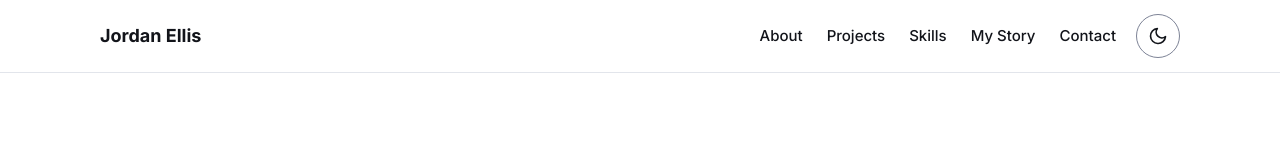
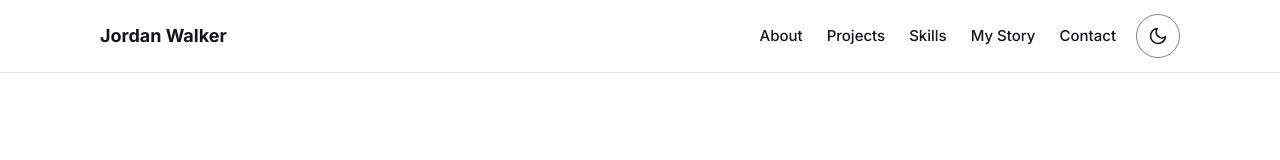
Before and after one commit to toinguyen-agilityio/my-portfolio, a Next.js app: page / in a window 1280 px wide. Shown: the top 160 px of the page. Built offline with nearby package versions, Linux system fonts and the light colour scheme; no server answers.

Commit message:
feat(nav): show Jordan Walker as the navigation brand name
Add profile.navBrand and render it in the Header brand link. The name,
greeting, SEO and footer keep Jordan Ellis.

Refs #95

Co-Authored-By: Claude Sonnet 5.5 <noreply@anthropic.com>

```diff
--- a/src/components/Header.tsx
+++ b/src/components/Header.tsx
@@ -41,7 +41,7 @@ export function Header({ current }: HeaderProps = {}) {
             href={brandHref}
             className="text-text mr-auto inline-flex min-h-11 items-center text-[18px] font-bold no-underline"
           >
-            {profile.name}
+            {profile.navBrand}
           </a>
           <nav
             aria-label="Sections"
--- a/src/content.ts
+++ b/src/content.ts
@@ -5,6 +5,7 @@
 
 export type Profile = {
   name: string;
+  navBrand: string;
   greeting: string;
   headline: string;
   bio: string;
@@ -49,6 +50,7 @@ export type Seo = {
 // DEMO-CONTENT: replace with your own content
 export const profile = {
   name: 'Jordan Ellis',
+  navBrand: 'Jordan Walker',
   greeting: 'Hi, I am Jordan Ellis',
   headline: 'Frontend engineer building fast, accessible web apps',
   bio: 'I design and build web products with React and TypeScript. Right now I am focused on performance, accessibility and clean design systems that teams enjoy using.',
```
Also changed, not shown: 1 other file (tests, documents, lock files or other folders).
